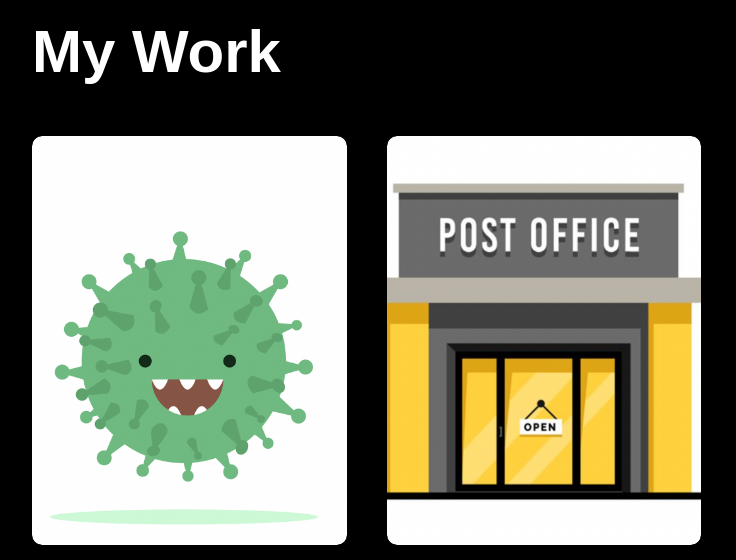
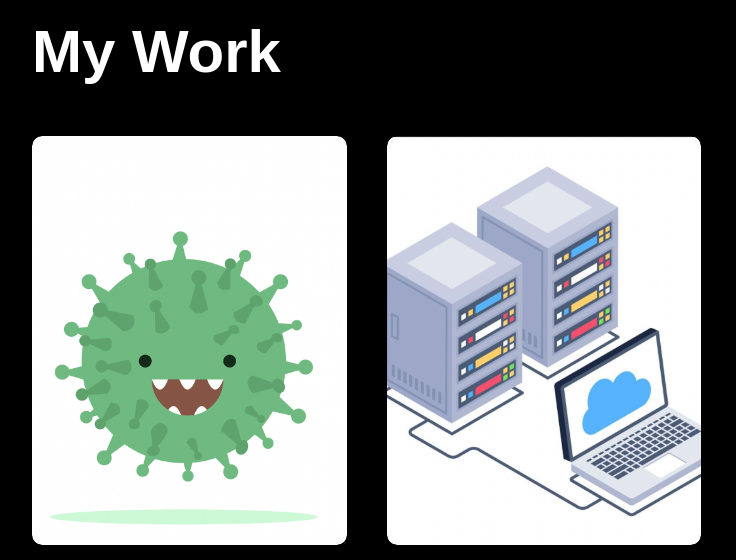
Before and after one commit to yohanpandya/yohanpandya.github.io, a plain HTML site: page index.html in a window 1280 px wide. Shown: the part 1500-2060 px from the top of the page, 96-832 px from the left. Drawn offline with Linux system fonts and the light colour scheme; grey boxes are pictures that could not be loaded.

Commit message:
changed one project

```diff
--- a/index.html
+++ b/index.html
@@ -4,7 +4,7 @@
         <meta charset="UTF-8">
         <meta http-equiv="X-UA-Compatible" content = "IE-edge">
         <meta name = "viewport" content="width=device-width, initial-scale=1.0">
-        <title>Yohan Portfolio Website</title>
+        <title>Personal Portfolio Website</title>
         <link rel="stylesheet" href="style.css">
 
         <script src="https://kit.fontawesome.com/4f57f53f6e.js" crossorigin="anonymous"></script>
@@ -101,11 +101,11 @@
 
 
 
-                    <img src="images/Post-Office-image.png">
+                    <img src="images/ModelServerImage.png">
                     <div class="layer">
-                        <h2>Post Office Simulator</h2>
-                        <p>Uses Djikstra's Algorithm to find the shortest time for a package transfer between two post offices.</p>
-                        <a href = "https://github.com/yohanpandya/Java-PostOffice"> <i class="fa-solid fa-arrow-up-right-from-square"></i> </a>
+                        <h2>ModelServer</h2>
+			            <p>gRPC based server that implements a multi-threaded client to make predictions.</p>
+                        <a href = "https://github.com/yohanpandya/Python-ModelServer"> <i class="fa-solid fa-arrow-up-right-from-square"></i> </a>
                     </div>
                 </div>
 
```
Also changed, not shown: images/Logo.png (deleted), images/ModelServerImage.png (added), images/Post-Office-image.png (deleted), 3 other files.
